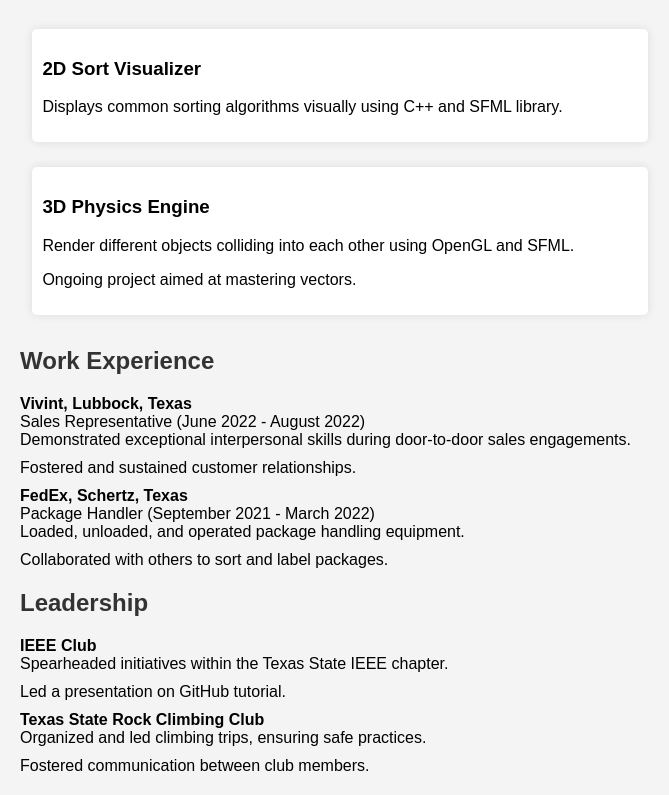
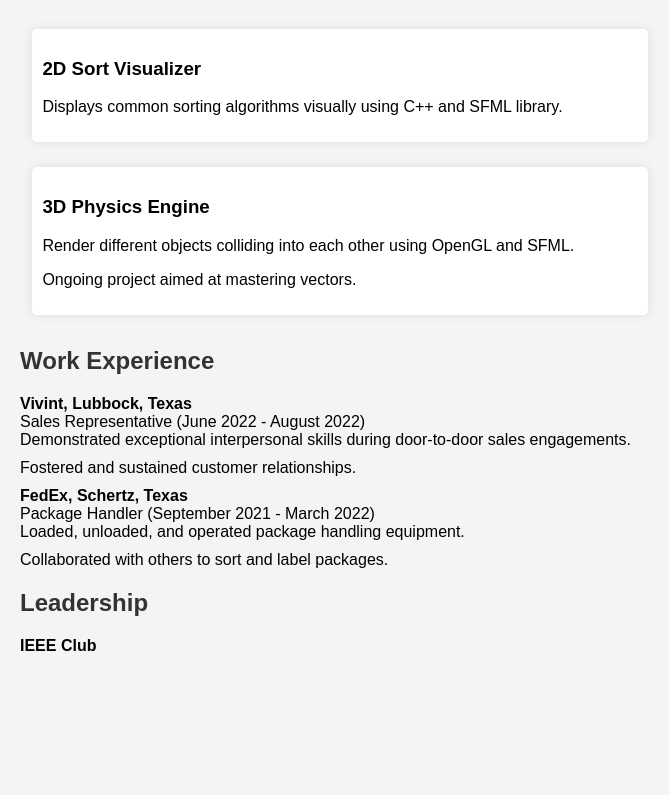
Before and after one commit to LukeRea3/LukeRea3.github.io, a plain HTML site: page index.html in a window 1280 px wide. Shown: the part 679-1474 px from the top of the page, without its empty margins (0-669 px from the left). After the commit the page ends 1354 px from the top, so only its background shows below. Drawn offline with Linux system fonts and the light colour scheme.

Commit message:
Update index.html

```diff
--- a/index.html
+++ b/index.html
@@ -145,16 +145,11 @@
           <strong>IEEE Club</strong>
           <ul>
             <li>
-              Spearheaded initiatives within the Texas State IEEE chapter.
-            </li>
-            <li>Led a presentation on GitHub tutorial.</li>
+
           </ul>
         </li>
         <li>
-          <strong>Texas State Rock Climbing Club</strong>
-          <ul>
-            <li>Organized and led climbing trips, ensuring safe practices.</li>
-            <li>Fostered communication between club members.</li>
+
           </ul>
         </li>
       </ul>
```
